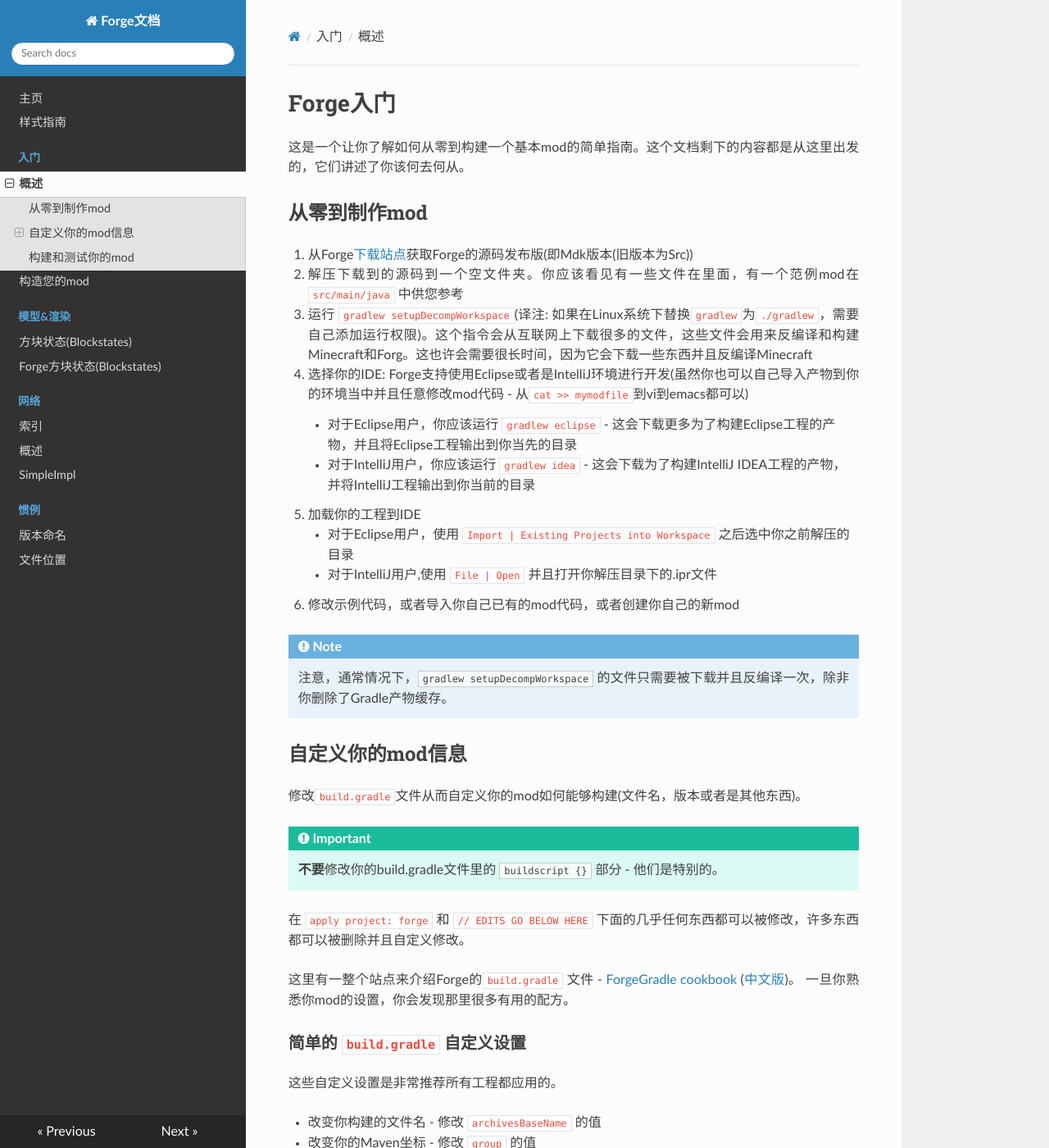
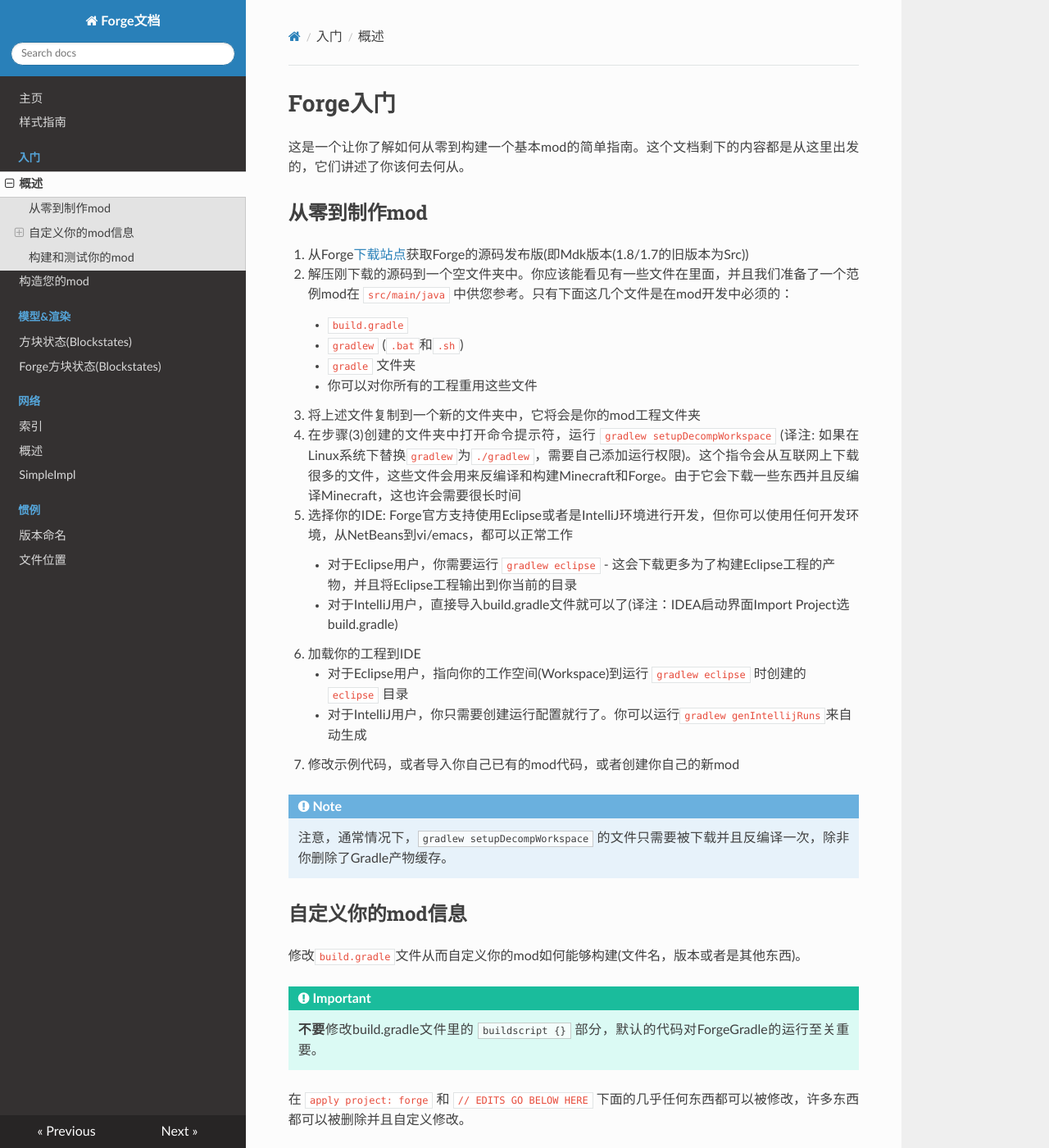
Before and after one commit to Krasjet/Forge-Documentation-CN, an MkDocs documentation site: the page built from docs/gettingstarted/index.md, in a window 1280 px wide and 1400 px high. Shown: the whole window at 82% size. Built offline with MkDocs 1.6.1, drawn with Linux system fonts in a browser that asks for light colours; nearby versions of some CDN libraries; old or Windows-style settings are respelled for this version of MkDocs; some of the changed text lies outside the part shown.

Commit message:
Improve mod setup guide

```diff
--- a/docs/gettingstarted/index.md
+++ b/docs/gettingstarted/index.md
@@ -6,18 +6,24 @@ Forge入门
 从零到制作mod
 --------------------
 
-1. 从Forge[下载站点][files]获取Forge的源码发布版(即Mdk版本(旧版本为Src))
+1. 从Forge[下载站点][files]获取Forge的源码发布版(即Mdk版本(1.8/1.7的旧版本为Src))
 
-2. 解压下载到的源码到一个空文件夹。你应该看见有一些文件在里面，有一个范例mod在 `src/main/java` 中供您参考
+2. 解压刚下载的源码到一个空文件夹中。你应该能看见有一些文件在里面，并且我们准备了一个范例mod在 `src/main/java` 中供您参考。只有下面这几个文件是在mod开发中必须的：
+	- `build.gradle`
+	- `gradlew` (`.bat`和`.sh`)
+	- `gradle` 文件夹
+	- 你可以对你所有的工程重用这些文件
 
-3. 运行 `gradlew setupDecompWorkspace`(译注: 如果在Linux系统下替换`gradlew`为`./gradlew`，需要自己添加运行权限)。这个指令会从互联网上下载很多的文件，这些文件会用来反编译和构建Minecraft和Forg。这也许会需要很长时间，因为它会下载一些东西并且反编译Minecraft
+3. 将上述文件复制到一个新的文件夹中，它将会是你的mod工程文件夹
 
-4. 选择你的IDE: Forge支持使用Eclipse或者是IntelliJ环境进行开发(虽然你也可以自己导入产物到你的环境当中并且任意修改mod代码 - 从`cat >> mymodfile`到vi到emacs都可以)
-    * 对于Eclipse用户，你应该运行 `gradlew eclipse` - 这会下载更多为了构建Eclipse工程的产物，并且将Eclipse工程输出到你当先的目录
-    * 对于IntelliJ用户，你应该运行 `gradlew idea` - 这会下载为了构建IntelliJ IDEA工程的产物，并将IntelliJ工程输出到你当前的目录
+4. 在步骤(3)创建的文件夹中打开命令提示符，运行 `gradlew setupDecompWorkspace` (译注: 如果在Linux系统下替换`gradlew`为`./gradlew`，需要自己添加运行权限)。这个指令会从互联网上下载很多的文件，这些文件会用来反编译和构建Minecraft和Forge。由于它会下载一些东西并且反编译Minecraft，这也许会需要很长时间
+
+5. 选择你的IDE: Forge官方支持使用Eclipse或者是IntelliJ环境进行开发，但你可以使用任何开发环境，从NetBeans到vi/emacs，都可以正常工作
+    * 对于Eclipse用户，你需要运行 `gradlew eclipse` - 这会下载更多为了构建Eclipse工程的产物，并且将Eclipse工程输出到你当前的目录
+    * 对于IntelliJ用户，直接导入build.gradle文件就可以了(译注：IDEA启动界面Import Project选build.gradle)
 5. 加载你的工程到IDE
-    * 对于Eclipse用户，使用 `Import | Existing Projects into Workspace` 之后选中你之前解压的目录
-    * 对于IntelliJ用户,使用 `File | Open` 并且打开你解压目录下的.ipr文件
+    * 对于Eclipse用户，指向你的工作空间(Workspace)到运行 `gradlew eclipse` 时创建的 `eclipse` 目录
+    * 对于IntelliJ用户，你只需要创建运行配置就行了。你可以运行`gradlew genIntellijRuns`来自动生成
 6. 修改示例代码，或者导入你自己已有的mod代码，或者创建你自己的新mod
 
 !!! note
@@ -31,11 +37,11 @@ Forge入门
 
 !!! important
 
-    **不要**修改你的build.gradle文件里的 `buildscript {}` 部分 - 他们是特别的。
+    **不要**修改build.gradle文件里的 `buildscript {}` 部分，默认的代码对ForgeGradle的运行至关重要。
 
 在 `apply project: forge` 和 `// EDITS GO BELOW HERE` 下面的几乎任何东西都可以被修改，许多东西都可以被删除并且自定义修改。
 
-这里有一整个站点来介绍Forge的`build.gradle` 文件 - [ForgeGradle cookbook][] ([中文版](http://forgegradle-cn.readthedocs.org/zh/latest/))。 一旦你熟悉你mod的设置，你会发现那里很多有用的配方。
+这里有一个站点来介绍Forge的`build.gradle` 文件 - [ForgeGradle cookbook][] ([中文版](http://forgegradle-cn.readthedocs.org/zh/latest/))。 一旦你熟悉你mod的设置，你会发现那里很多有用的配方。
 
 [forgegradle cookbook]: https://forgegradle.readthedocs.org/en/latest/cookbook/ "The ForgeGradle cookbook"
 
@@ -50,9 +56,13 @@ Forge入门
 构建和测试你的mod
 -----------------------------
 
-1. 如果你想构建你的mod，运行`gradlew build`。这将会输出一个文件到 `build/libs` 目录，它的名字是 `<archivesBaseName>-<version>.jar`。这个文件可以放到一个装有Forge的Minecraft的 `mods` 文件夹，并且可以发布出去。
-2. 如果你想测试你的mod，运行 `gradlew runClient`。这将会从 `<runDir>` 位置启动Minecraft，包括你的mod代码。这里也有对于这个指令不同的自定义设置。请在 [ForgeGradle cookbook][]里面找更多的信息。
-3. 你也可以启动一个专门的服务器，使用 `gradlew runServer` 指令。这将会启动一个带有GUI的Minecraft服务器。**如果你想让你的mod运行在服务器上，我们始终建议您在专门的服务器环境下测试您的mod**。
-4. 你也可以在您的IDE环境下运行Minecraft:...
+1. 如果你想构建你的mod，运行`gradlew build`。这将会输出一个文件到 `build/libs` 目录，它的名字是 `[archivesBaseName]-[version].jar`。这个文件可以放到一个装有Forge的Minecraft的 `mods` 文件夹，并且可以发布出去。
+2. 如果你想测试你的mod，最简单的方法是使用在配置工程是生成的运行配置。或者，运行 `gradlew runClient`。这将会从 `<runDir>` 位置启动Minecraft，包括你的mod代码。当然，这个指令也有不同的自定义设置。请在 [ForgeGradle cookbook][]里面找更多的信息。
+3. 你也可以通过运行配置启动一个专门的服务器，或者使用 `gradlew runServer` 指令。这将会启动一个带有GUI的Minecraft服务器。。
+
+
+!!! note
+
+	如果你想让你的mod运行在服务器上，我们始终建议您在专门的服务器环境下测试您的mod。
 
 [files]: http://files.minecraftforge.net "Forge文件发布站"
```
